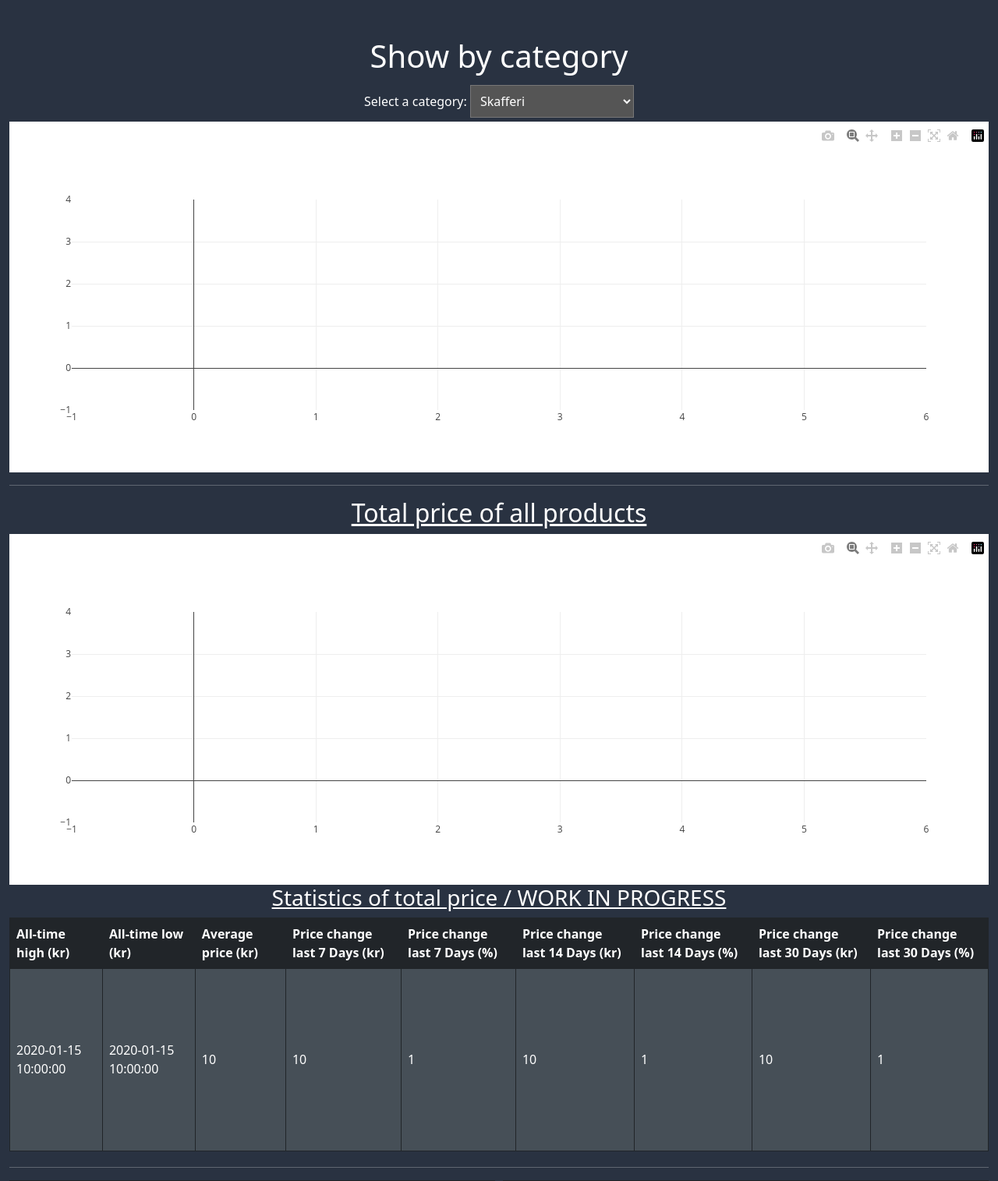
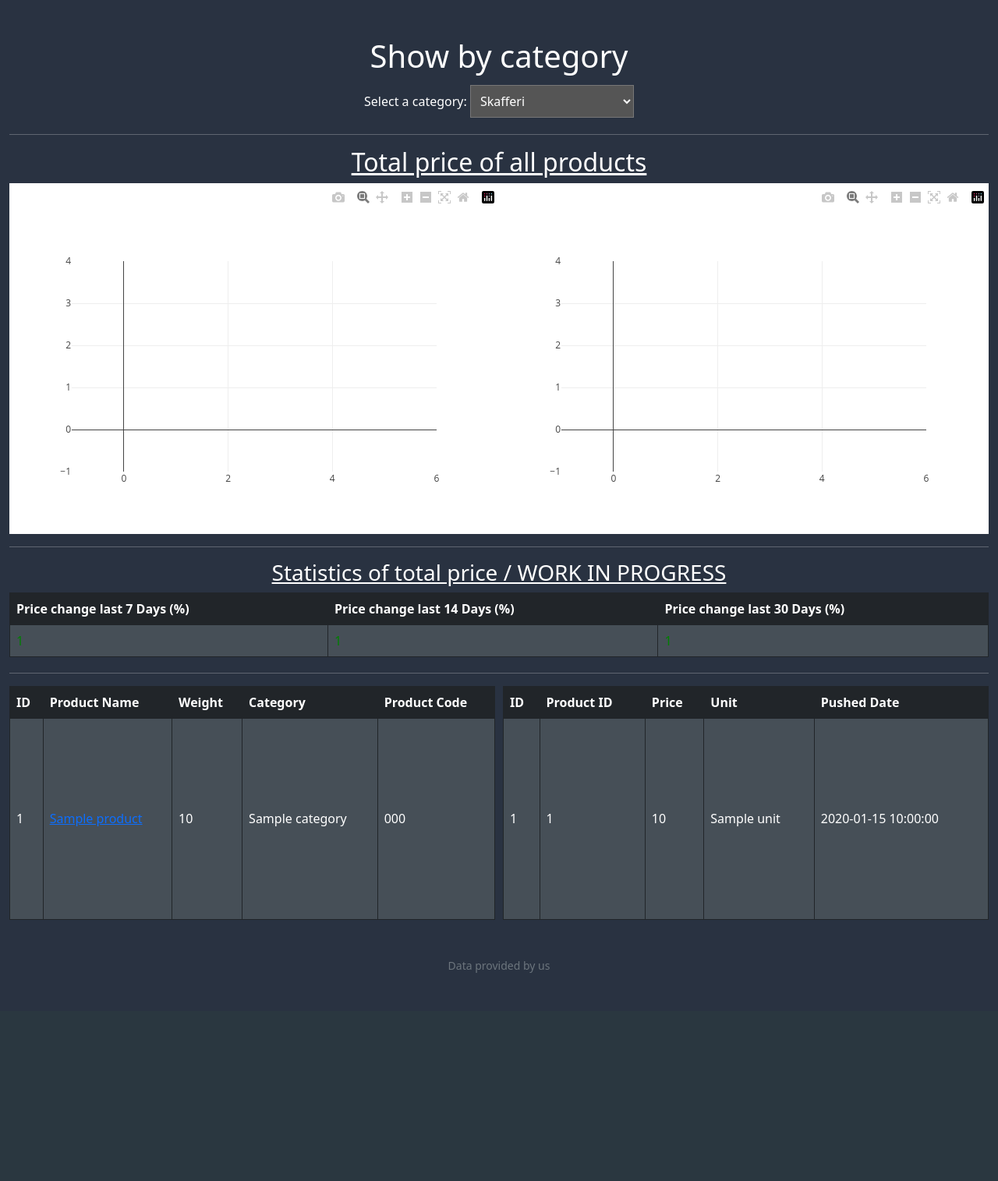
Before and after one commit to jakobholger/MatVaktaren, a Python web app: template src/templates/products.html in a window 1280 px wide. Shown: the part 74-1589 px from the top of the page at 78% size. After the commit the page ends 1322 px from the top, so only its background shows below. Run offline with Jinja, Linux system fonts and the light colour scheme; the template is opened without the code that fills it: most values are stand-ins (such as "Sample title", 1, 10 or a date in 2020); some libraries are stand-ins or nearby versions.

Commit message:
Graph fixes and statistic color changes

```diff
--- a/src/app.py
+++ b/src/app.py
@@ -143,6 +143,7 @@
 
     # Create a dictionary with all the values
     product_metrics = {
+        "current_price": current_price,
         "all_time_high": all_time_high,
         "all_time_low": all_time_low,
         "average_price": average_price,
@@ -243,7 +244,6 @@
     graph_json = fig.to_json()
 
     return render_template('category.html', graph_json=graph_json, products=products, price_history=data_price_history)
-
 
 
 @app.route("/products", methods=['GET', 'POST'])
--- a/src/templates/products.html
+++ b/src/templates/products.html
@@ -36,34 +36,41 @@
     });
 </script>
 
+<hr>
 
+<u><h2>Total price of all products</h2></u>
+<div style="display: flex; width: 100%;">
+    <div style="flex: 1; width: 50%;">
+        <div id="plotly-graph1" style="height: fit-content; width: 50%;"></div>
         <script src="https://cdn.plot.ly/plotly-latest.min.js"></script>
-<div id="plotly-graph1"></div>
         <script>
             // Parse the Plotly JSON and display the graph
             var graphJson = {{ graph_json|safe }};
             Plotly.newPlot('plotly-graph1', graphJson.data, graphJson.layout);
         </script>
-<hr>
-<u><h2>Total price of all products</h2></u>
-<div id="plotly-graph2"></div>
+    </div>
+
+    <div style="flex: 1; width: 50%;">
+        <div id="plotly-graph2" style="height: fit-content;"></div>
         <script>
             // Parse the Plotly JSON and display the graph
             var graphJson2 = {{ graph2_json|safe }};
             Plotly.newPlot('plotly-graph2', graphJson2.data, graphJson2.layout);
         </script>
+    </div>
+</div>
+
+
+
+
+<hr>
+
 <u><h3>Statistics of total price / WORK IN PROGRESS</h3></u>
-<table>
+<table style="height: 1%;">
     <thead>
         <tr>
-            <th>All-time high (kr)</th>
-            <th>All-time low (kr)</th>
-            <th>Average price (kr)</th>
-            <th>Price change last 7 Days (kr)</th>
             <th>Price change last 7 Days (%)</th>
-            <th>Price change last 14 Days (kr)</th>
             <th>Price change last 14 Days (%)</th>
-            <th>Price change last 30 Days (kr)</th>
             <th>Price change last 30 Days (%)</th>
             <!--
             <th>Price change last 6 Months (kr)</th>
@@ -75,19 +82,11 @@
     </thead>
     <tbody>
         <tr>
-            <td>{{total_metrics.all_time_high}}</td>
-            <td>{{total_metrics.all_time_low}}</td>
-            <td>{{total_metrics.average_price}}</td>
-            <td>{{total_metrics.price_change_7_days}}</td>
-            <td>{{total_metrics.price_percentage_7_days}}</td>
-            <td>{{total_metrics.price_change_14_days}}</td>
-            <td>{{total_metrics.price_percentage_14_days}}</td>
-            <td>{{total_metrics.price_change_30_days}}</td>
-            <td>{{total_metrics.price_percentage_30_days}}</td>
+            <td style="color: {{ 'green' if total_metrics.price_percentage_7_days >= 0 else 'red' }}">{{total_metrics.price_percentage_7_days}}</td>
+            <td style="color: {{ 'green' if total_metrics.price_percentage_14_days >= 0 else 'red' }}">{{total_metrics.price_percentage_14_days}}</td>
+            <td style="color: {{ 'green' if total_metrics.price_percentage_30_days >= 0 else 'red' }}">{{total_metrics.price_percentage_30_days}}</td>
             <!--
-            <td>Price change last 6 Months (kr)</td>
             <td>Price change last 6 Months (%)</td>
-            <td>Price change last Year (kr)</td>
             <td>Price change last Year (%)</td>
             -->
         </tr>
--- a/webscraper/scraperFunction.py
+++ b/webscraper/scraperFunction.py
@@ -3,7 +3,6 @@
 from dbFunctions import create_product, add_price_for_product, check_exists_for_current_date, get_product_id
 from datetime import datetime, timedelta
 import random
-import sqlite3
 
 headers = {
     "User-Agent": "Mozilla/5.0 (Windows NT 10.0; Win64; x64) AppleWebKit/537.36 (KHTML, like Gecko) Chrome/58.0.3029.110 Safari/537.36",
```
Also changed, not shown: src/templates/specificProduct.html (+12 -7 lines), 1 other file. Lines whose indentation alone changed are shown as unchanged.
